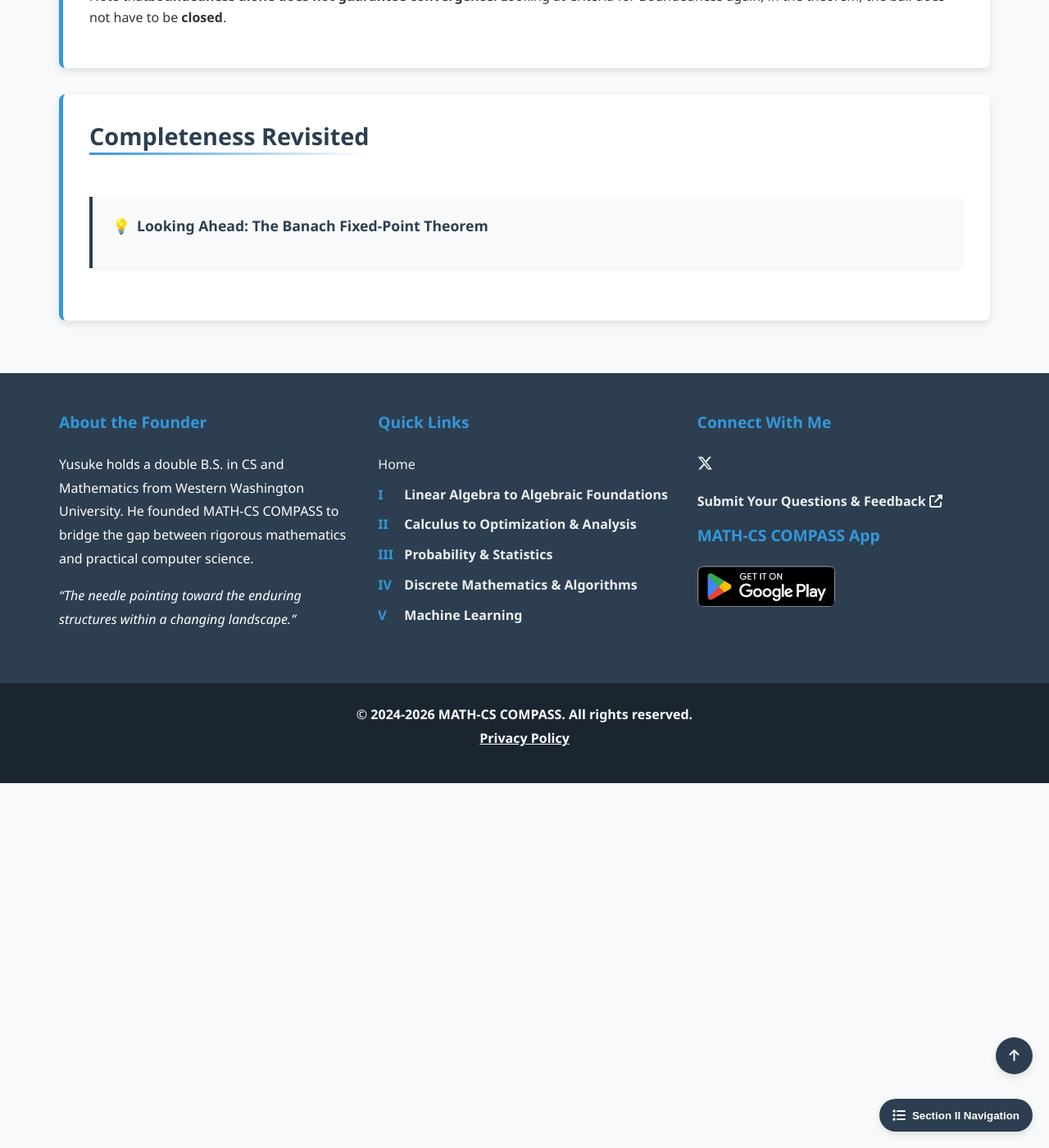
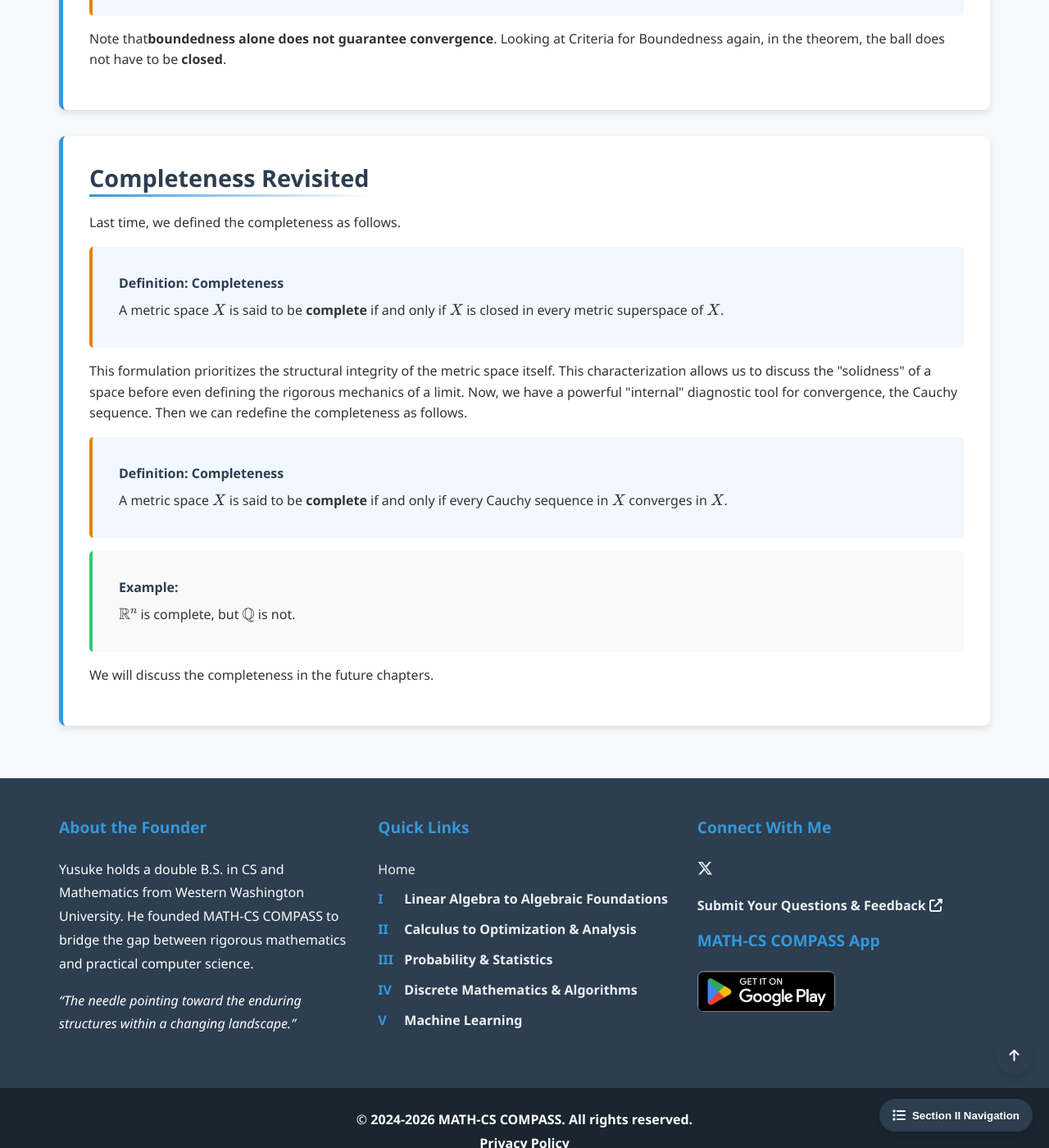
Before and after one commit to Yusukey01/yusukey01.github.io, a Jekyll site: the page built from Mathematics/Calculus/limit_convergence.html, in a window 1280 px wide and 1400 px high, scrolled down 4214 px. Shown: the whole window at 82% size. Built offline with Jekyll 4.4.1, drawn with Linux system fonts in a browser that asks for light colours; some of the changed text lies outside the part shown.

Commit message:
add explanations

```diff
--- a/Mathematics/Calculus/limit_convergence.html
+++ b/Mathematics/Calculus/limit_convergence.html
@@ -121,7 +121,8 @@ noindex: true
             <section id="convergence" class="section-content">
                 <h2>Convergence of Sequences</h2>
                 <p>
-                    <!-- Motivation: generalize familiar ε-δ notion from calculus to arbitrary metric spaces, why it does matter for advanced machine learning, AI-->
+                    Here we want to generalize the familier \(\epsilon - \delta\) notion from elementary calculus to arbitrary
+                    metric spaces. Why it does matter for advanced machine learning?
                 </p>
 
                 <div class="theorem">
@@ -279,25 +280,35 @@ noindex: true
             <section id="complete-revisit" class="section-content">
                 <h2>Completeness Revisited</h2>
                 <p>
-                    <!-- Now we can state the Cauchy characterization properly -->
+                    Last time, we defined the completeness as follows.
+                </p>
+                <div class="theorem">
+                    <span class="theorem-title">Definition: Completeness</span>
+                    A metric space \(X\) is said to be <strong>complete</strong> if and only if
+                    \(X\) is closed in every metric superspace of \(X\).
+                </div>
+
+                <p>
+                    This formulation prioritizes the structural integrity of the metric space itself. This characterization
+                    allows us to discuss the "solidness" of a space before even defining the rigorous mechanics of a limit.
+                    Now, we have a powerful "internal" diagnostic tool for convergence, the Cauchy sequence. Then we can redefine
+                    the completeness as follows.
                 </p>
 
-                <!-- Theorem: A metric space is complete iff every Cauchy sequence converges -->
+                <div class="theorem">
+                    <span class="theorem-title">Definition: Completeness</span>
+                    A metric space \(X\) is said to be <strong>complete</strong> if and only if
+                    every Cauchy sequence in \(X\) converges in \(X\).
+                </div>
 
-                <!-- Examples: R^n is complete, Q is not, closed subsets of complete spaces are complete -->
+                <div class="proof">
+                    <span class="proof-title">Example:</span>
+                    \(\mathbb{R}^n\) is complete, but \(\mathbb{Q}\) is not.
+                </div>
 
-                <!--
-                    Insight box: Banach Fixed-Point Theorem preview
-                    In a complete metric space, contraction mappings have unique fixed points.
-                    This is the foundation of many convergence proofs in optimization.
-                -->
-
-                <div class="insight-box">
-                    <h3>Looking Ahead: The Banach Fixed-Point Theorem</h3>
-                    <p>
-                        <!-- Preview of contraction mappings and why completeness is essential -->
-                    </p>
-                </div>
+                <p>
+                    We will discuss the completeness in the future chapters.
+                </p>
 
             </section>
 
--- a/Mathematics/Calculus/metric_space.html
+++ b/Mathematics/Calculus/metric_space.html
@@ -361,7 +361,7 @@ uses_python: false
 
                 <p>
                     Intuitively, completeness means the space has "no holes." The real numbers \(\mathbb{R}\) with the
-                    standard metric are complete—this is why <strong>calculus</strong> works. The rational numbers
+                    standard metric are complete — this is why <strong>calculus</strong> works. The rational numbers
                     \(\mathbb{Q}\) are not complete: consider the sequence defined by \(x_1 = 1\) and
                     \(x_{n+1} = \frac{1}{2}\left(x_n + \frac{2}{x_n}\right)\). Each term is rational, but the sequence
                     converges to \(\sqrt{2}\), which is irrational. The limit exists in \(\mathbb{R}\) but not in
```
